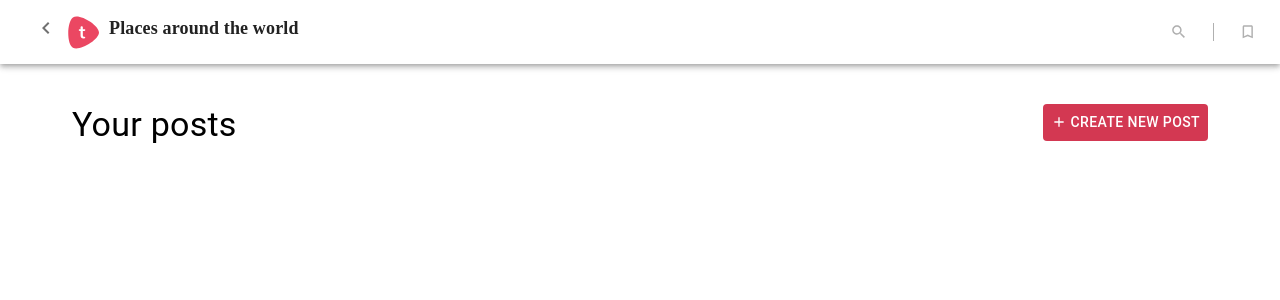
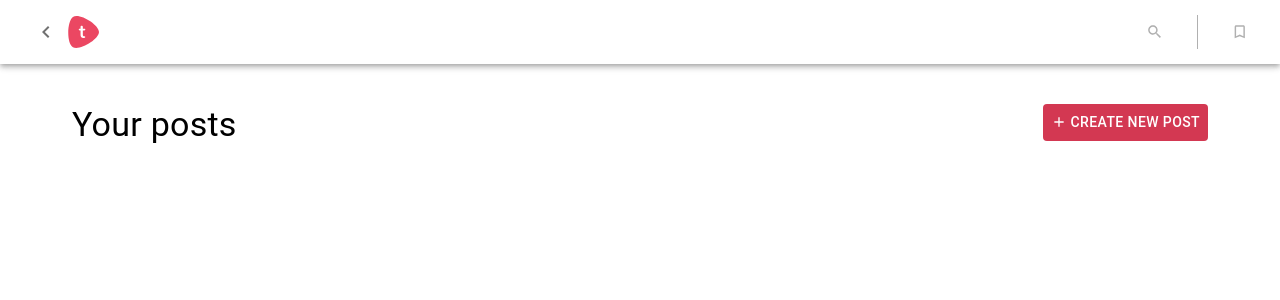
Before and after one commit to Crazysomesh/toddle-app, a React (Create React App) app: page /board/1 in a window 1280 px wide. Shown: the top 300 px of the page. Built offline with nearby package versions, Linux system fonts and the light colour scheme.

Commit message:
Filter Posts

```diff
--- /dev/null
+++ b/src/components/BoardHeader.js
@@ -0,0 +1,181 @@
+import AddIcon from '@mui/icons-material/Add';
+import BookmarkBorderIcon from '@mui/icons-material/BookmarkBorder';
+import {
+  AppBar,
+  Box,
+  Toolbar,
+  Typography,
+  InputBase,
+  Button,
+  IconButton,
+} from '@mui/material';
+import { styled } from '@mui/material/styles';
+import React, { useState } from 'react';
+import ChevronLeftIcon from '@mui/icons-material/ChevronLeft';
+import ArrowBackIosIcon from '@mui/icons-material/ArrowBackIos';
+import toddleIcon from '../assets/images/logo.svg';
+import SearchIcon from '@mui/icons-material/Search';
+import BookmarkIcon from '@mui/icons-material/Bookmark';
+import { useNavigate } from "react-router-dom";
+
+const Search = styled('div')(({ theme }) => ({
+  position: 'relative',
+  borderRadius: theme.shape.borderRadius,
+  backgroundColor: '#EBEBEB',
+  '&:hover': {
+    borderColor: '#EB4761',
+  },
+  width: theme.spacing(35.5),
+}));
+
+const SearchIconWrapper = styled('div')(({ theme }) => ({
+  padding: theme.spacing(0, 2),
+  height: '100%',
+  position: 'absolute',
+  pointerEvents: 'none',
+  display: 'flex',
+  alignItems: 'center',
+  justifyContent: 'center',
+}));
+
+const StyledInputBase = styled(InputBase)(({ theme }) => ({
+  color: '#000000',
+  width: '100%',
+  '& .MuiInputBase-input': {
+    padding: theme.spacing(1, 1, 1, 0),
+    paddingLeft: `calc(1em + ${theme.spacing(4)})`,
+    transition: theme.transitions.create('width'),
+    width: '100%',
+    [theme.breakpoints.up('sm')]: {
+      width: '12ch',
+      '&:focus': {
+        width: '20ch',
+      },
+    },
+  },
+}));
+
+const StyledAppBar = styled(AppBar)(() => ({
+  backgroundColor: '#FFFFFF',
+  position: 'static',
+}));
+
+const BackIcon = styled(ChevronLeftIcon)(() => ({
+  cursor: 'pointer',
+}))
+
+const BoardHeader = ({ board, filterPosts }) => {
+  const navigate = useNavigate();
+  const [showSearch, setShowSearch] = useState(false);
+  const [search, setSearch] = useState(null);
+  const [showBookmarked, setShowBookmarked] = useState(false);
+
+  const onMouseLeave = () => {
+    setShowSearch(Boolean(search?.trim) && search !== '');
+  }
+
+  const handleSearch = (event) => {
+    const str = event?.target?.value
+    setSearch(str);
+    filterPosts(str);
+  }
+
+  const handleBookmarkToggle = () => {
+    setShowBookmarked((val) => !val);
+  }
+
+  return (
+    <Box sx={{ flexGrow: 1 }}>
+      <StyledAppBar>
+        <Toolbar>
+          <Typography
+            variant="h6"
+            noWrap
+            component="div"
+            sx={{ flexGrow: 1, display: { xs: 'none', sm: 'flex' }, alignItems: 'center' }}
+          >
+            <BackIcon sx={{ color: '#717171', margin: '10px' }} onClick={() => navigate('/')} />
+            <img src={toddleIcon} alt="toddleIcon" />
+            <Box sx={{ display: 'flex' }}>
+              <Box
+                sx={{
+                  fontFamily: 'Avenir Next',
+                  fontStyle: 'normal',
+                  fontWeight: 700,
+                  fontSize: '18px',
+                  lineHeight: '24px',
+                  color: '#222222',
+                  margin: '10px',
+                }}
+              >
+                {board.title}
+              </Box>
+            </Box>
+          </Typography>
+          <Box sx={{ flexGrow: 1 }} />
+          <Box sx={{ display: { xs: 'none', md: 'flex' } }}>
+            <Box onMouseEnter={() => setShowSearch(true)} onMouseLeave={() => onMouseLeave()}>
+              {
+                showSearch ? (
+                  <Search>
+                    <SearchIconWrapper>
+                      <SearchIcon color="#717171" />
+                    </SearchIconWrapper>
+                    <StyledInputBase
+                      placeholder="Search…"
+                      inputProps={{ 'aria-label': 'search' }}
+                      onChange={handleSearch}
+                    />
+                  </Search>
+                ) : (
+                  <IconButton>
+                    <SearchIcon
+                      sx={{
+                        height: '17.5px',
+                        width: '17.5px',
+                        color: '#B0B0B0',
+                      }}
+                    />
+                  </IconButton>
+                )
+              }
+            </Box>
+            <Box
+              sx={{
+                width: '1px',
+                height: 'auto',
+                background: '#B0B0B0',
+                marginLeft: '25px',
+              }}
+            />
+            <IconButton onClick={handleBookmarkToggle} disableRipple>
+              {
+                showBookmarked ? (
+                  <BookmarkIcon
+                    sx={{
+                      height: '17.5px',
+                      width: '17.5px',
+                      color: '#D33852',
+                      marginLeft: '25px',
+                    }}
+                  />
+                ) : (
+                  <BookmarkBorderIcon
+                    sx={{
+                      height: '17.5px',
+                      width: '17.5px',
+                      color: '#B0B0B0',
+                      marginLeft: '25px',
+                    }}
+                  />
+                )
+              }
+            </IconButton>
+          </Box>
+        </Toolbar>
+      </StyledAppBar>
+    </Box>
+  );
+}
+
+export default BoardHeader;
--- a/src/components/PostsHeader.js
+++ /dev/null
@@ -1,141 +0,0 @@
-import AddIcon from '@mui/icons-material/Add';
-import BookmarkBorderIcon from '@mui/icons-material/BookmarkBorder';
-import {
-  AppBar,
-  Box,
-  Toolbar,
-  Typography,
-  InputBase,
-  Button,
-} from '@mui/material';
-import { styled } from '@mui/material/styles';
-import React from 'react';
-import ChevronLeftIcon from '@mui/icons-material/ChevronLeft';
-import ArrowBackIosIcon from '@mui/icons-material/ArrowBackIos';
-import toddleIcon from '../assets/images/logo.svg';
-import SearchIcon from '@mui/icons-material/Search';
-import BookmarkIcon from '@mui/icons-material/Bookmark';
-
-const Search = styled('div')(({ theme }) => ({
-  position: 'relative',
-  borderRadius: theme.shape.borderRadius,
-  backgroundColor: '#EBEBEB',
-  '&:hover': {
-    borderColor: '#EB4761',
-  },
-  marginRight: theme.spacing(10),
-  width: theme.spacing(35.5),
-}));
-
-const SearchIconWrapper = styled('div')(({ theme }) => ({
-  padding: theme.spacing(0, 2),
-  height: '100%',
-  position: 'absolute',
-  pointerEvents: 'none',
-  display: 'flex',
-  alignItems: 'center',
-  justifyContent: 'center',
-}));
-
-const StyledInputBase = styled(InputBase)(({ theme }) => ({
-  color: '#000000',
-  width: '100%',
-  '& .MuiInputBase-input': {
-    padding: theme.spacing(1, 1, 1, 0),
-    paddingLeft: `calc(1em + ${theme.spacing(4)})`,
-    transition: theme.transitions.create('width'),
-    width: '100%',
-    [theme.breakpoints.up('sm')]: {
-      width: '12ch',
-      '&:focus': {
-        width: '20ch',
-      },
-    },
-  },
-}));
-
-const StyledAppBar = styled(AppBar)(() => ({
-  backgroundColor: '#FFFFFF',
-  position: 'static',
-}));
-
-const CreateButton = styled(Button)(() => ({
-  backgroundColor: '#D33852',
-  color: 'white',
-  '&:hover': {
-    backgroundColor: '#D33852',
-  },
-}));
-
-function PostsHeader() {
-  return (
-    <Box sx={{ flexGrow: 1 }}>
-      <StyledAppBar>
-        <Toolbar>
-          <Typography
-            variant="h6"
-            noWrap
-            component="div"
-            sx={{ flexGrow: 1, display: { xs: 'none', sm: 'flex' } }}
-          >
-            <Box>
-              <ChevronLeftIcon sx={{ color: '#717171', margin: '10px' }} />
-            </Box>
-            <img src={toddleIcon} alt="toddleIcon" />
-            <Box sx={{ display: 'flex' }}>
-              <Box
-                sx={{
-                  fontFamily: 'Avenir Next',
-                  fontStyle: 'normal',
-                  fontWeight: 700,
-                  fontSize: '18px',
-                  lineHeight: '24px',
-                  color: '#222222',
-                  margin: '10px',
-                }}
-              >
-                Places around the world
-              </Box>
-            </Box>
-          </Typography>
-          <Box sx={{ flexGrow: 1 }} />
-          <Box sx={{ display: { xs: 'none', md: 'flex' } }}>
-            <SearchIcon
-              sx={{
-                height: '17.5px',
-                width: '17.5px',
-                color: '#B0B0B0',
-              }}
-            />
-            <Box
-              sx={{
-                width: '1px',
-                height: '18px',
-                background: '#B0B0B0',
-                marginLeft: '25px',
-              }}
-            />
-            {/* <BookmarkIcon
-              sx={{
-                height: '17.5px',
-                width: '17.5px',
-                color: '#B0B0B0',
-                marginLeft: '25px',
-              }}
-            /> */}
-            <BookmarkBorderIcon
-              sx={{
-                height: '17.5px',
-                width: '17.5px',
-                color: '#B0B0B0',
-                marginLeft: '25px',
-              }}
-            />
-          </Box>
-        </Toolbar>
-      </StyledAppBar>
-    </Box>
-  );
-}
-
-export default PostsHeader;
--- a/src/pages/Board.js
+++ b/src/pages/Board.js
@@ -10,7 +10,7 @@ import {
 } from '@mui/material';
 import { v4 as uuidv4 } from 'uuid';
 
-import PostsHeader from '../components/PostsHeader';
+import BoardHeader from '../components/BoardHeader';
 import PostCard from '../components/Card';
 import PostPopup from '../components/PostPopup';
 
@@ -24,20 +24,19 @@ const CreateButton = styled(Button)(() => ({
 
 const Board = () => {
   const { id } = useParams();
-  console.log({ id });
   const [postPopup, setPostPopup] = useState(false);
   const [board, setBoard] = useState({});
+  const [filteredPosts, setFilteredPosts] = useState([]);
 
   useEffect(() => {
     const boards = JSON.parse(localStorage.getItem('boards'));
-    if (!boards) {
-      return;
+    if (boards) {
+      const currentBoard = boards.find(b => b.id === id);
+      if (currentBoard) {
+        setBoard({...currentBoard});
+        setFilteredPosts([...currentBoard.posts])
+      }
     }
-    const currentBoard = boards.find(b => b.id === id);
-    if (!currentBoard) {
-      return;
-    }
-    setBoard({...currentBoard});
   }, [id]);
 
   const savePost = (title, description, image) => {
@@ -60,14 +59,20 @@ const Board = () => {
       likes: 0
     }
     currentBoard.posts.push(post);
+    setFilteredPosts([...currentBoard.posts]);
     boards[index] = currentBoard;
-    console.log(boards[index]);
     localStorage.setItem('boards', JSON.stringify(boards));
+  };
+
+  const filterPosts = (str) => {
+    let filteredData = [...board?.posts]
+    if (str) filteredData = filteredData.filter((b) => b.title.toLowerCase().includes(str.toLowerCase()));
+    setFilteredPosts([...filteredData]);
   };
 
   return (
     <>
-      <PostsHeader />
+      <BoardHeader board={board} filterPosts={filterPosts} />
       <Box sx={{ padding: '40px 72px 0px' }}>
         <Grid container justifyContent='space-between'>
           <Grid item>
@@ -88,7 +93,7 @@ const Board = () => {
           </Grid>
         </Grid>
         <Grid container spacing={2}>
-          {board?.posts?.map(post => (
+          {filteredPosts.map(post => (
             <Grid item xs={4}>
               <PostCard
                 key={post.id}
```
